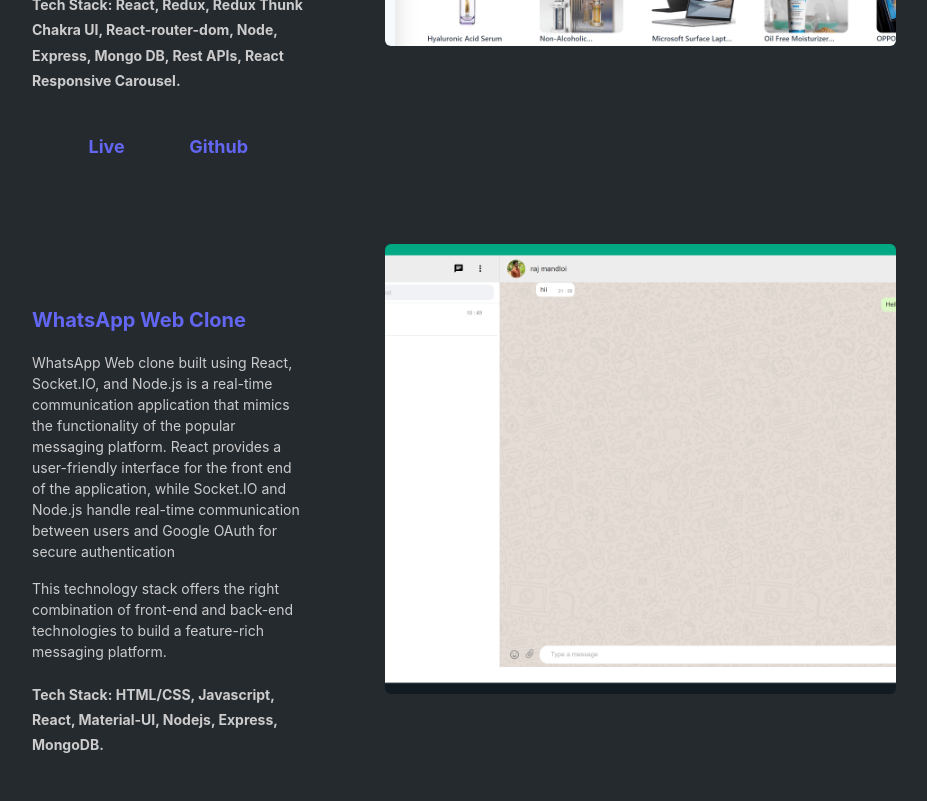
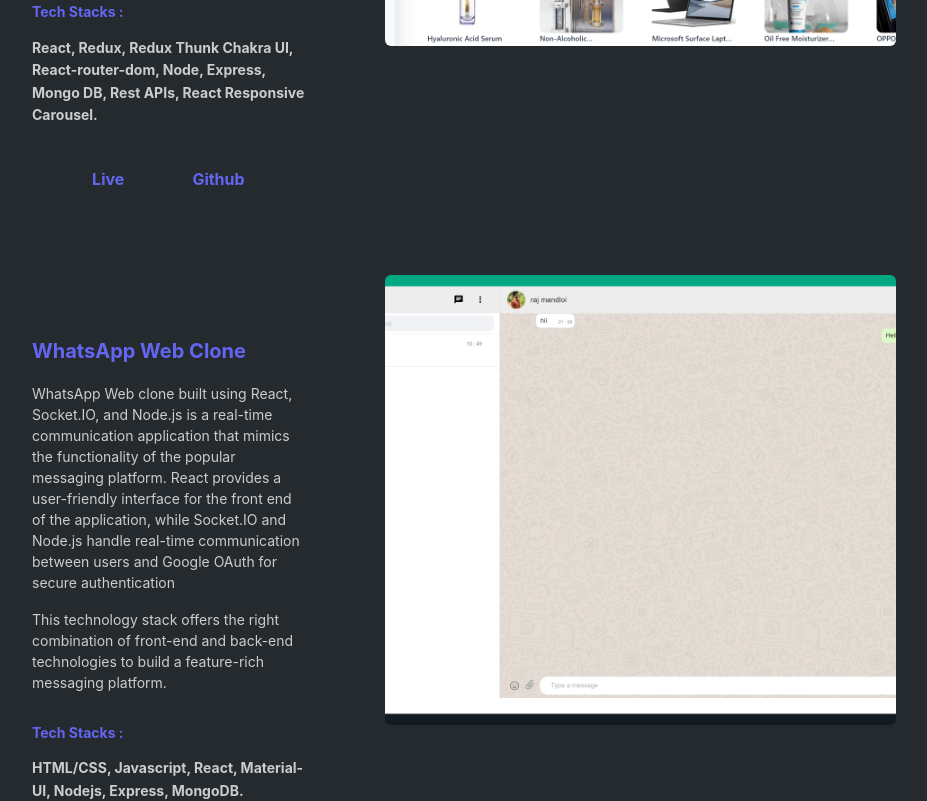
Before and after one commit to Raj-Mandloii/raj-mandloi, a React (Create React App) app: page / in a window 1280 px wide. Shown: the part 3140-3941 px from the top of the page, without its empty margins (176-1103 px from the left). Built offline with nearby package versions, Linux system fonts and the light colour scheme.

Commit message:
project alignment fixed

```diff
--- a/src/Components/Project-Datails/index.js
+++ b/src/Components/Project-Datails/index.js
@@ -27,7 +27,6 @@
     px={{ base: "0", lg: "4" }}
     py={{ base: "0", lg: "2" }}
     mt="0"
-
   >
     <Stack
       direction={{ base: "column-reverse", lg: "row" }}
@@ -54,7 +53,7 @@
               {title}
             </Heading>
             <Heading
-              fontSize={{ base: "8px", md: "xs", lg: "sm" }}
+              fontSize={{ base: "9px", md: "xs", lg: "sm" }}
               lineHeight={"1.5"}
               color="#CCCCCC"
               fontWeight="normal"
@@ -62,7 +61,7 @@
               {description}
             </Heading>
             <Heading
-              fontSize={{ base: "8px", md: "xs", lg: "sm" }}
+              fontSize={{ base: "9px", md: "xs", lg: "sm" }}
               color="#CCCCCC"
               lineHeight={"1.5"}
               fontWeight="normal"
@@ -70,11 +69,17 @@
               {description2}
             </Heading>
             <Heading
-              fontSize={{ base: "8px", md: "xs", lg: "sm" }}
+              size="xs"
+              color="#6366F1"
+              pt={{ base: "4", sm: "4", md: "4" }}
+            >
+              Tech Stacks :
+            </Heading>
+            <Heading
+              fontSize={{ base: "9px", md: "xs", lg: "sm" }}
               color="#CCCCCC"
               fontWeight="bold"
-              pt="1"
-              lineHeight={"1.8"}
+              lineHeight={"1.6"}
             >
               {techstack}
             </Heading>
@@ -88,7 +93,7 @@
             <Link
               color={"#6366F1"}
               fontWeight="bold"
-              fontSize="lg"
+              fontSize="md"
               href={previewLink}
               target="_blank"
             >
@@ -97,7 +102,7 @@
             <Link
               color={"#6366F1"}
               fontWeight="bold"
-              fontSize="lg"
+              fontSize="md"
               href={githubLink}
               target="_blank"
             >
--- a/src/Details.js
+++ b/src/Details.js
@@ -141,7 +141,7 @@
     description2: `The website is fully responsive and optimized, providing a
     smooth browsing experience.This project demonstrates the ability to create a fully functional and efficient
     e-commerce website, utilizing the latest technologies in web development.`,
-    techstack: `Tech Stack: React, Redux, Redux Thunk Chakra UI,
+    techstack: `React, Redux, Redux Thunk Chakra UI,
       React-router-dom, Node, Express, Mongo DB, Rest APIs, React Responsive Carousel.`,
     previewLink: "https://e-com-shopping.netlify.app/",
     githubLink: "https://github.com/Raj-Mandloii/E-Commerce_React",
@@ -152,7 +152,7 @@
     description: `WhatsApp Web clone built using React, Socket.IO, and Node.js is a real-time communication application that mimics the functionality of the popular messaging platform. React provides a user-friendly interface for the front end of the application, while Socket.IO and Node.js handle real-time communication between users and Google OAuth for secure authentication`,
     description2: `This technology stack offers the right combination of front-end and back-end technologies to build a feature-rich messaging platform.`,
     techstack:
-      "Tech Stack: HTML/CSS, Javascript, React, Material-UI, Nodejs, Express, MongoDB.",
+      "HTML/CSS, Javascript, React, Material-UI, Nodejs, Express, MongoDB.",
     previewLink: "https://whats-app-clone-reactjs.netlify.app/",
     githubLink: "https://github.com/Raj-Mandloii/whatsapp-clone-reactjs",
   },
```
